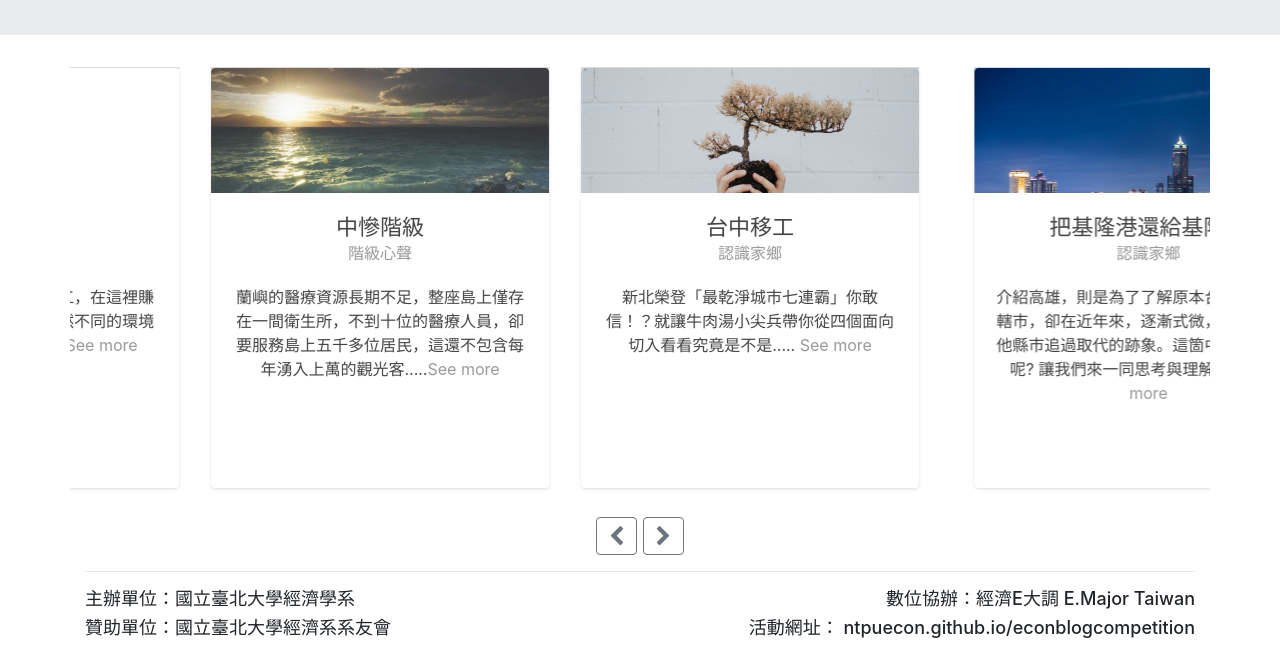
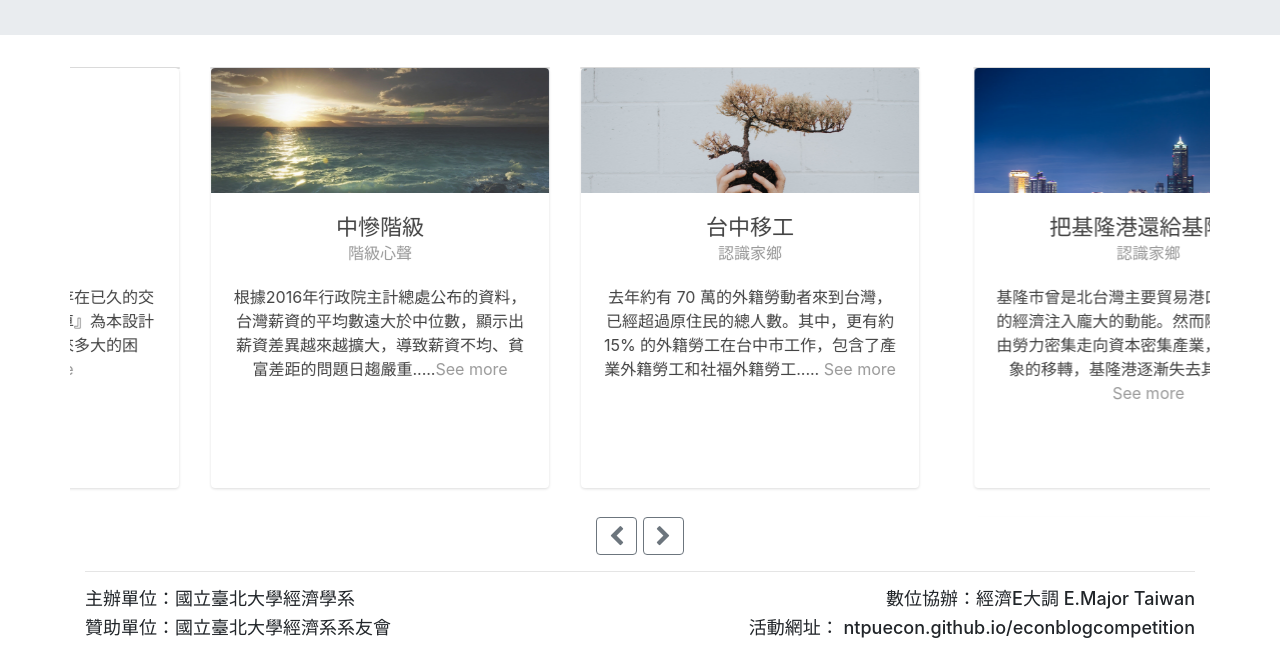
Before and after one commit to PoMingChen/Public_Economics_exhibition, a plain HTML site: page index.html in a window 1280 px wide. Shown: the part 154-801 px from the top of the page. Drawn offline with Linux system fonts and the light colour scheme.

Commit message:
修改前五組的簡短內文介紹

```diff
--- a/index.html
+++ b/index.html
@@ -38,7 +38,7 @@
                                   <h3 class="name">桃園直直衝</h3>
                                   <p class="profession">認識家鄉</p>
                                   <h5 class="text-center"><strong></strong></h5>
-                                  <p class="text-center">遠離家鄉來到台灣的外籍移工，在這裡賺到人生的第一桶金，但在截然不同的環境下打拼，遇到種種問題.....<a href="https://stan45698079.wixsite.com/taoyuantraffic">See more</a>
+                                  <p class="text-center">人口快速的增加也讓桃園市存在已久的交通壅擠問題浮上檯面，以『車』為本設計的道路規劃究竟給行人帶來多大的困擾？.....<a href="https://stan45698079.wixsite.com/taoyuantraffic">See more</a>
                                   </p>
 
                               </div>
@@ -60,7 +60,7 @@
                           <div class="main">
                               <h3 class="name">中慘階級</h3>
                               <p class="profession">階級心聲</p>
-                              <p class="text-center">蘭嶼的醫療資源長期不足，整座島上僅存在一間衛生所，不到十位的醫療人員，卻要服務島上五千多位居民，這還不包含每年湧入上萬的觀光客.....<a href="https://ntpupubliceco.weebly.com">See more</a>
+                              <p class="text-center">根據2016年行政院主計總處公布的資料，台灣薪資的平均數遠大於中位數，顯示出薪資差異越來越擴大，導致薪資不均、貧富差距的問題日趨嚴重.....<a href="https://ntpupubliceco.weebly.com">See more</a>
                               </p>
                           </div>
                       </div>
@@ -86,7 +86,7 @@
                                     <p class="profession">認識家鄉</p>
 
                                     <p class="text-center">
-                                    新北榮登「最乾淨城市七連霸」你敢信！？就讓牛肉湯小尖兵帶你從四個面向切入看看究竟是不是.....
+                                    去年約有 70 萬的外籍勞動者來到台灣，已經超過原住民的總人數。其中，更有約15% 的外籍勞工在台中市工作，包含了產業外籍勞工和社福外籍勞工.....
                                     <a href="https://bennypjwu.wixsite.com/publiceco-taichung">See more</a>
                                     </p>
                                     <!-- 放正面內容 -->
@@ -115,7 +115,7 @@
                             <p class="profession">認識家鄉</p>
 
                             <p class="text-center">
-                            介紹高雄，則是為了了解原本台灣唯二的直轄市，卻在近年來，逐漸式微，甚至有被其他縣市追過取代的跡象。這箇中原因是什麼呢? 讓我們來一同思考與理解吧.....
+                            基隆市曾是北台灣主要貿易港口，為基隆市的經濟注入龐大的動能。然而隨著台灣逐漸由勞力密集走向資本密集產業，加上貿易對象的移轉，基隆港逐漸失去其競爭力.....
                             <a href="https://bettyvsjj.wixsite.com/website">See more</a>
                             </p>
                             <!-- 放正面內容 -->
@@ -140,7 +140,7 @@
                             <h5 class="text-center"><strong></strong>
                             </h5>
                             <p class="text-center">
-                            那是一本老舊的相本，長年擺在櫃子裡，斑駁泛黃的封面積了厚厚一層灰，輕輕一翻，「劈啦－」互相擁抱的紙張硬是被我拆開，一股霉味傳來.....
+                            金門降雨量只有台灣的40%。降雨季節也分布不均，月蒸發量也遠高於月降雨量，會造成存水量嚴重不足。且其地勢低緩、河流短促，這些因素會造成島嶼蓄水不佳，使得存水成本提高.....
                             <a href="https://hlpss92172.wixsite.com/website">See more</a>
                             </p>
                             <!-- 放正面內容 -->
```
